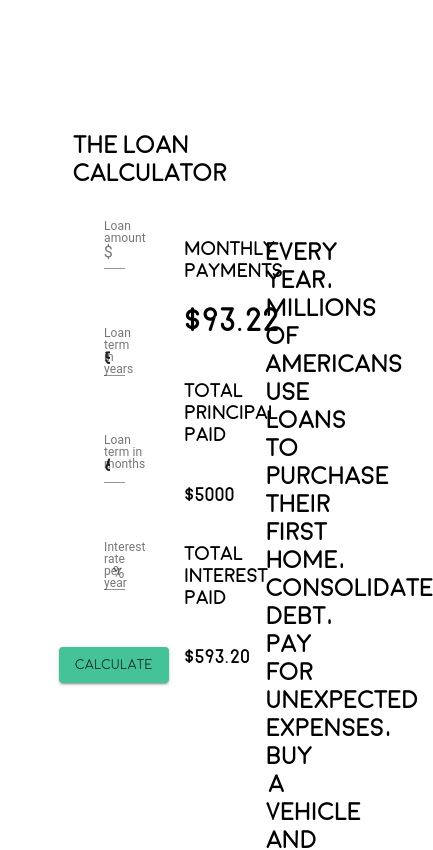
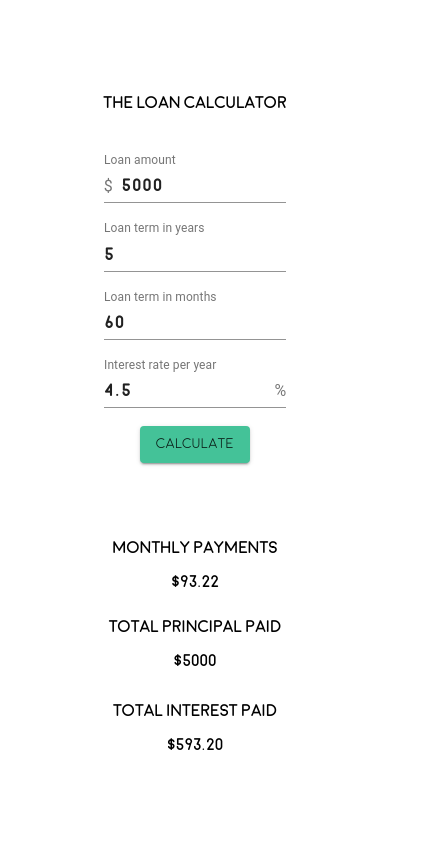
Before and after one commit to pauljpark/loan-calculator, a React (Create React App) app: page / in a window 390 px wide. Shown: the top 850 px of the page, 433 px wide, since content can reach past the window. Built offline with nearby package versions, Linux system fonts and the light colour scheme.

Commit message:
responsiveness

```diff
--- a/src/App.css
+++ b/src/App.css
@@ -1,3 +1,5 @@
+@import url("https://fonts.googleapis.com/css?family=Varela+Round");
+
 @font-face {
   font-family: "Moon Light";
   src: url(./fonts/Moon\ Light.otf);
@@ -12,6 +14,17 @@
   box-sizing: border-box;
 }
 
+#video {
+  object-fit: cover;
+  width: 100vw;
+  height: 100vh;
+  position: fixed;
+  top: 0;
+  left: 0;
+  z-index: -1;
+  filter: blur(4px);
+}
+
 .container {
   display: flex;
   justify-content: center;
@@ -20,6 +33,7 @@
 }
 
 .grid-container {
+  background-color: #fff;
   border-radius: 10px;
   padding: 25px;
   height: 75vh;
@@ -43,7 +57,7 @@
   height: 90%;
 }
 
-.form {
+form {
   display: flex;
   width: 50%;
   flex-direction: column;
@@ -76,4 +90,90 @@
   width: calc(100% / 3);
   padding: 30px;
   text-align: center;
+  display: flex;
+  justify-content: center;
+  align-items: center;
 }
+.tips {
+  display: flex;
+  flex-direction: column;
+  justify-content: space-between;
+  align-items: center;
+  height: 75%;
+}
+h1,
+h2,
+h3,
+form {
+  font-size: 1.5vw;
+}
+
+@media screen and (max-width: 1018px) {
+  .form-container {
+    flex-direction: row;
+  }
+  .text-field input,
+  .text-field label {
+    font-size: "large";
+  }
+  h1,
+  h2,
+  h3,
+  form {
+    font-size: 16px;
+  }
+  .inner-container {
+    flex-direction: column;
+    height: 700px;
+  }
+  .calc-item,
+  .tips-item,
+  form,
+  .payment {
+    width: 100%;
+    height: 100%;
+  }
+  .container {
+    height: auto;
+    padding: 10% 0%;
+  }
+  .grid-container {
+    height: auto;
+    margin: 5% 0%;
+  }
+}
+
+@media screen and (max-width: 580px) {
+  .form-container {
+    flex-direction: column;
+  }
+  .text-field input,
+  .text-field label {
+    font-size: "large";
+  }
+  h1,
+  h2,
+  h3,
+  form {
+    font-size: 16px;
+  }
+  .inner-container {
+    flex-direction: column;
+    height: 1100px;
+  }
+  .calc-item,
+  .tips-item,
+  form,
+  .payment {
+    width: 100%;
+    height: 100%;
+  }
+  .container {
+    height: auto;
+    padding: 10% 0%;
+  }
+  .grid-container {
+    height: auto;
+    margin: 5% 0%;
+  }
+}
--- a/src/App.js
+++ b/src/App.js
@@ -7,7 +7,7 @@ export default function App() {
     <div className="container">
       <div className="grid-container">
         <div className="title-container">
-          <h2>The Loan Calculator</h2>
+          <h1>The Loan Calculator</h1>
         </div>
         <div className="inner-container">
           <div className="calc-item">
--- a/src/api/tips.js
+++ b/src/api/tips.js
@@ -1,5 +1,5 @@
 export const tips = [
-  "Every year, millions of Americans use loans to purchase their first home, consolidate debt, pay for unexpected expenses, buy a vehicle and much more.",
+  "Loans can be used to purchase a home, consolidate debt, pay for unexpected expenses, buy a vehicle and much more.",
   "Financial service companies such as Fig Tech offer emergency loans and financial stability products to help low income families.",
   "Always compare lenders, not all banks will offer you the same rates.",
   "Pay off finance loans as fast as you can, this will cut down the amount of interest paid.",
--- a/src/components/loanCalc.js
+++ b/src/components/loanCalc.js
@@ -61,7 +61,7 @@ export default function LoanCalc() {
   }
 
   const invalidYearsHandle = () => {
-    if (loanYears < 1 || loanYears > 40) {
+    if (loanYears <= 0 || loanYears > 40) {
       return true
     } else {
       return false
@@ -86,7 +86,7 @@ export default function LoanCalc() {
 
   return (
     <div className="form-container">
-      <form onSubmit={onCalculate} className="form">
+      <form onSubmit={onCalculate}>
         <TextField
           className="text-field"
           type="number"
--- a/src/components/monthlyPay.js
+++ b/src/components/monthlyPay.js
@@ -7,11 +7,11 @@ export default function MonthlyPay(props) {
         <h3>Monthly Payments</h3>
         <h1>${props.totalMonthPay}</h1>
       </div>
-      <div className="payment-container">
+      <div>
         <h3>Total Principal Paid</h3>
         <h3>${props.principal}</h3>
       </div>
-      <div className="payment-container">
+      <div>
         <h3>Total Interest Paid</h3>
         <h3>${props.interest}</h3>
       </div>
--- a/src/components/randomTips.js
+++ b/src/components/randomTips.js
@@ -15,7 +15,7 @@ export default function RandomTips() {
   }
 
   return (
-    <div>
+    <div className="tips">
       <h2>{tips[randomNum]}</h2>
       <Button onClick={randomInt} color="primary" variant="contained">
         →
```
